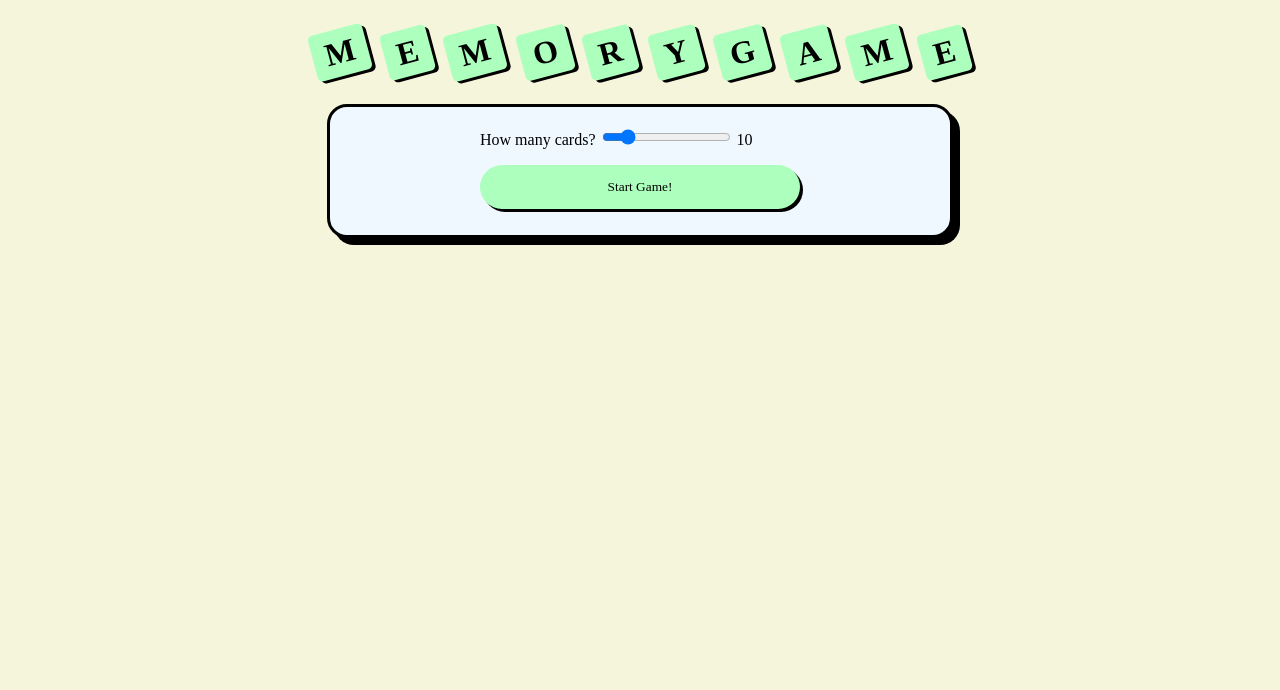
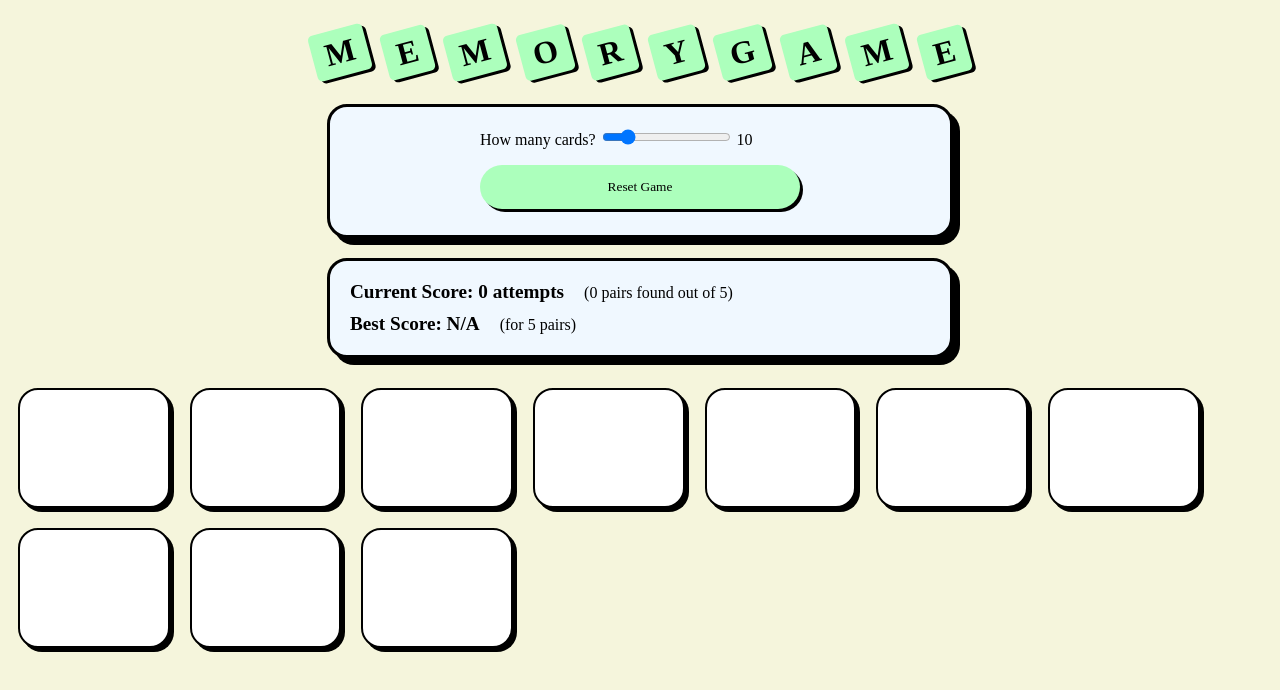
Before and after one commit to yukonnor/bootcamp-memory-game, a plain HTML site: page index.html in a window 1280 px wide. Both pictures are taken after a click on the button "Start Game!". Drawn offline with Linux system fonts and the light colour scheme; a web font is replaced by a local one.

Commit message:
fix script after form input change

```diff
--- a/script.js
+++ b/script.js
@@ -1,4 +1,5 @@
 const form = document.querySelector("form");
+const startButton = document.querySelector("#start");
 const scoreContainer = document.getElementById("score");
 const gameContainer = document.getElementById("game");
 
@@ -13,28 +14,31 @@ let countPairsFound = 0;
 form.addEventListener("submit", function (event) {
     event.preventDefault();
 
-    console.log(event.target);
+    const form = event.target;
+    const input = form.children[0];
+    const button = form.children[1];
 
-    // Q: Better way to differentiate between which type of button was clicked in the form?
-    // TODO: add event listener to button instead
-    for (let child of event.target.children) {
+    // for the range input
+    for (let child of input.children) {
         if (child.id === "range") {
             // get how many cards to create
             numCards = child.value;
         }
+    }
+
+    // for the start / reset button:
+    if (button.id === "start") {
         // if START GAME button clicked:
-        if (child.id === "start") {
         // Create colors, cards, divs, score area, etc:
         runStartSequence(numCards);
 
         // remove 'start game' button / form
-            child.remove();
+        button.remove();
     }
     // if RESET GAME button clicked:
-        else if (child.id === "reset") {
+    else if (button.id === "reset") {
         // Reset colors, cards, divs, score area, etc:
         runResetSequence(numCards);
-        }
     }
 });
 
--- a/style.css
+++ b/style.css
@@ -59,7 +59,7 @@ form button:hover {
     background-color: aliceblue;
     border: 3px solid black;
     border-radius: 20px;
-    padding: 20px;
+    padding: 10px;
     margin: 20px auto;
     box-shadow: 7px 7px black;
     max-width: 600px;
@@ -69,6 +69,10 @@ form button:hover {
     font-size: 1.2em;
     font-weight: bold;
     margin-right: 20px;
+}
+
+.score-div p {
+    margin: 10px;
 }
 
 #game {
```
Lines whose indentation alone changed are shown as unchanged.
